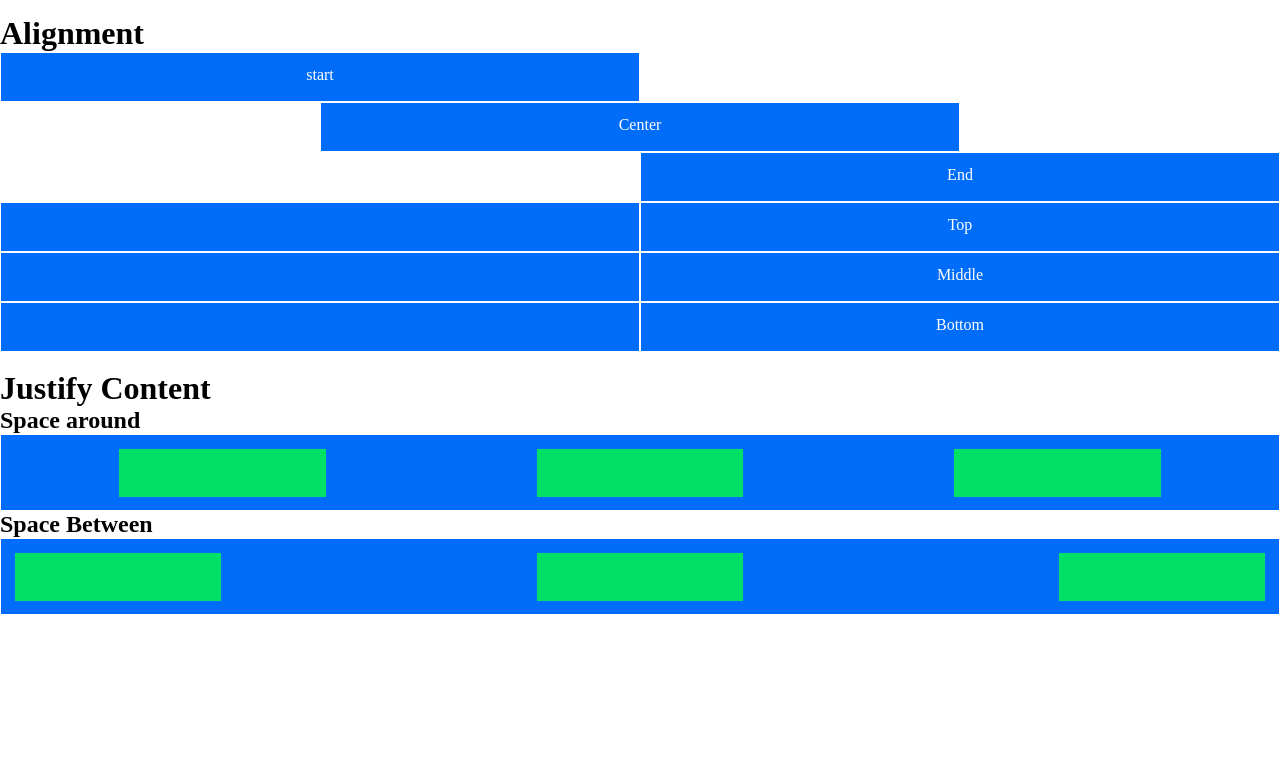
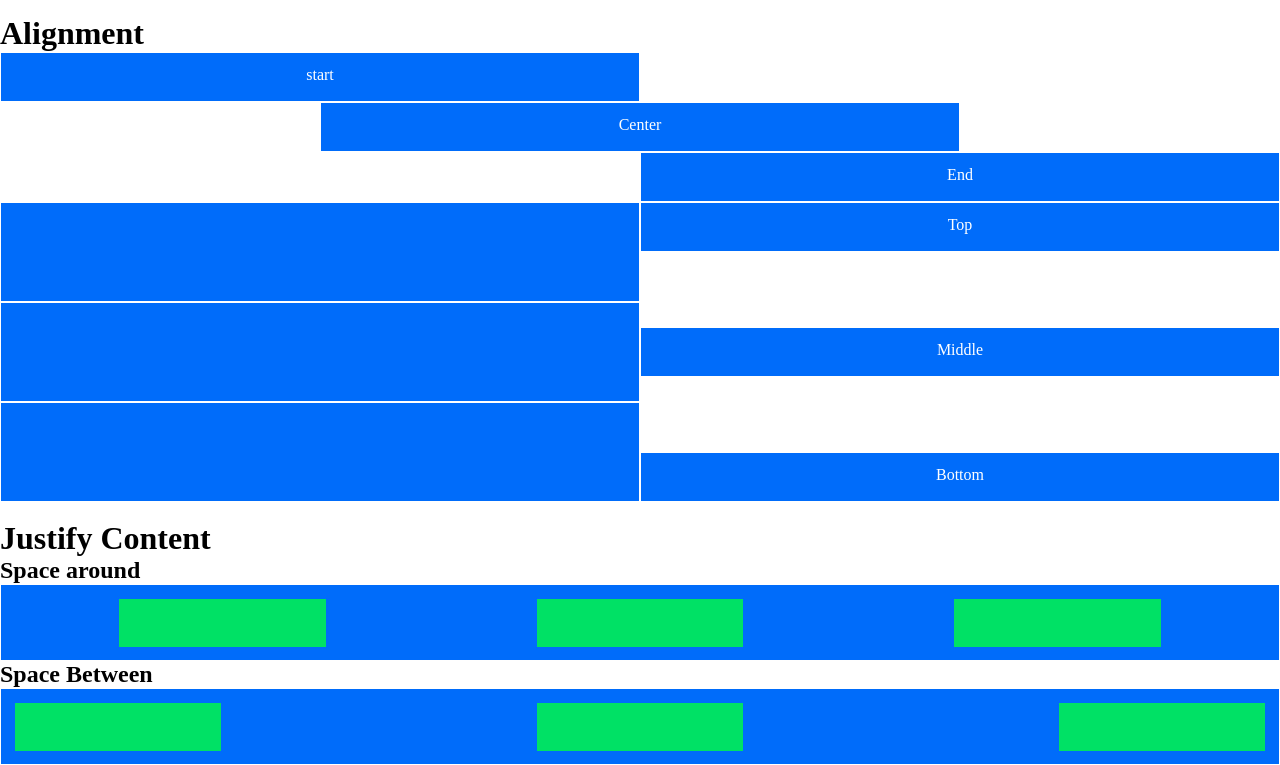
Before and after one commit to mattesalva93/html-css-12bool, a plain HTML site: page index.html in a window 1280 px wide. Shown: the part 1430-2195 px from the top of the page. Before the commit the page ends 2045 px from the top, so only its background shows below. Drawn offline with Linux system fonts and the light colour scheme.

Commit message:
css double fixed

```diff
--- a/framework12flex.css
+++ b/framework12flex.css
@@ -18,9 +18,6 @@
     flex: 0 0 auto;
 }
 
-.double{
-    min-height: 100px;
-}
 .top{
     align-items: flex-start;
 }
--- a/style.css
+++ b/style.css
@@ -11,3 +11,7 @@
     background-color: rgb(0,225,101);
     border:1px solid rgb(0,108,250);
 }
+
+.double{
+    min-height: 100px;
+}
```
